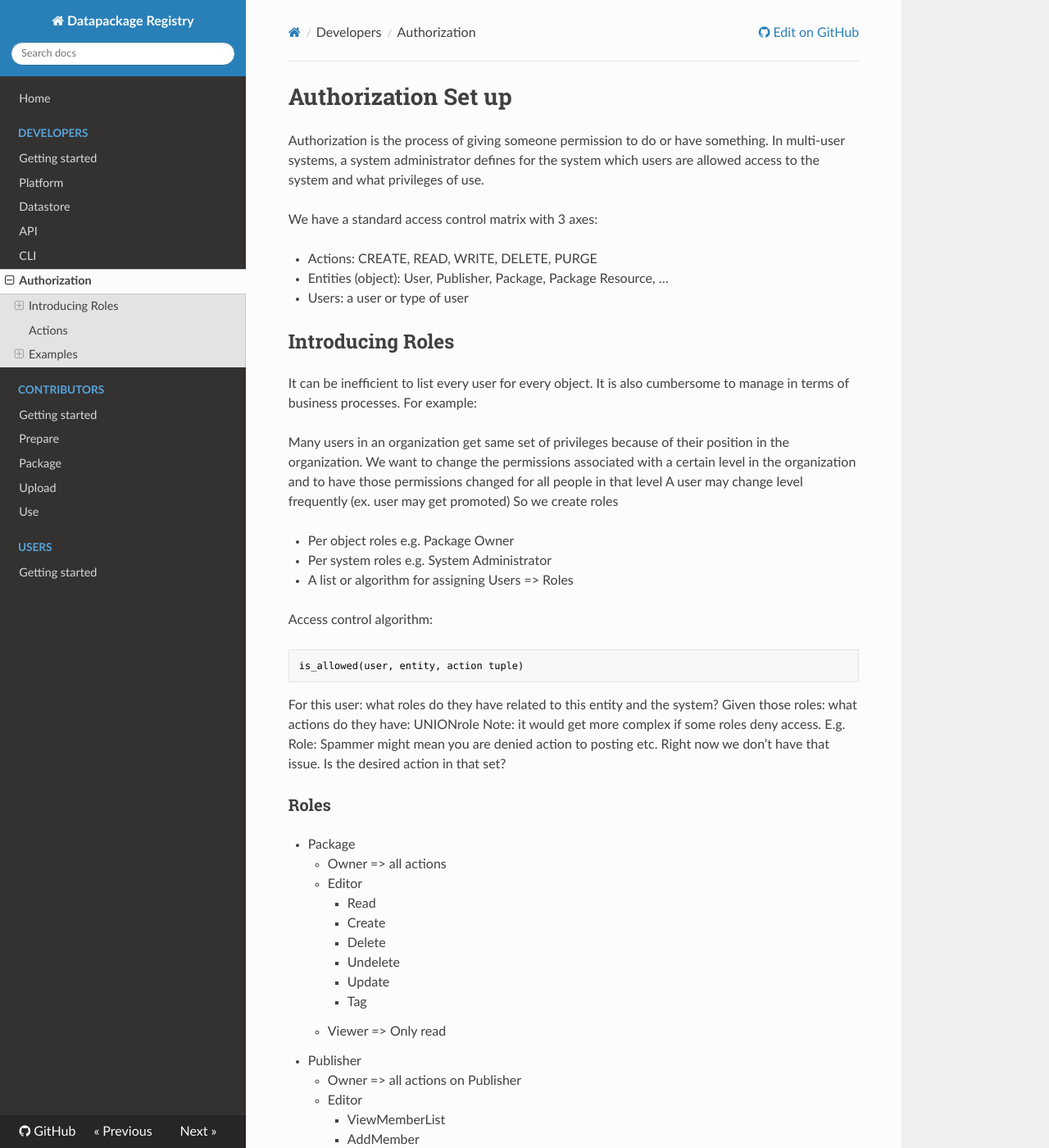
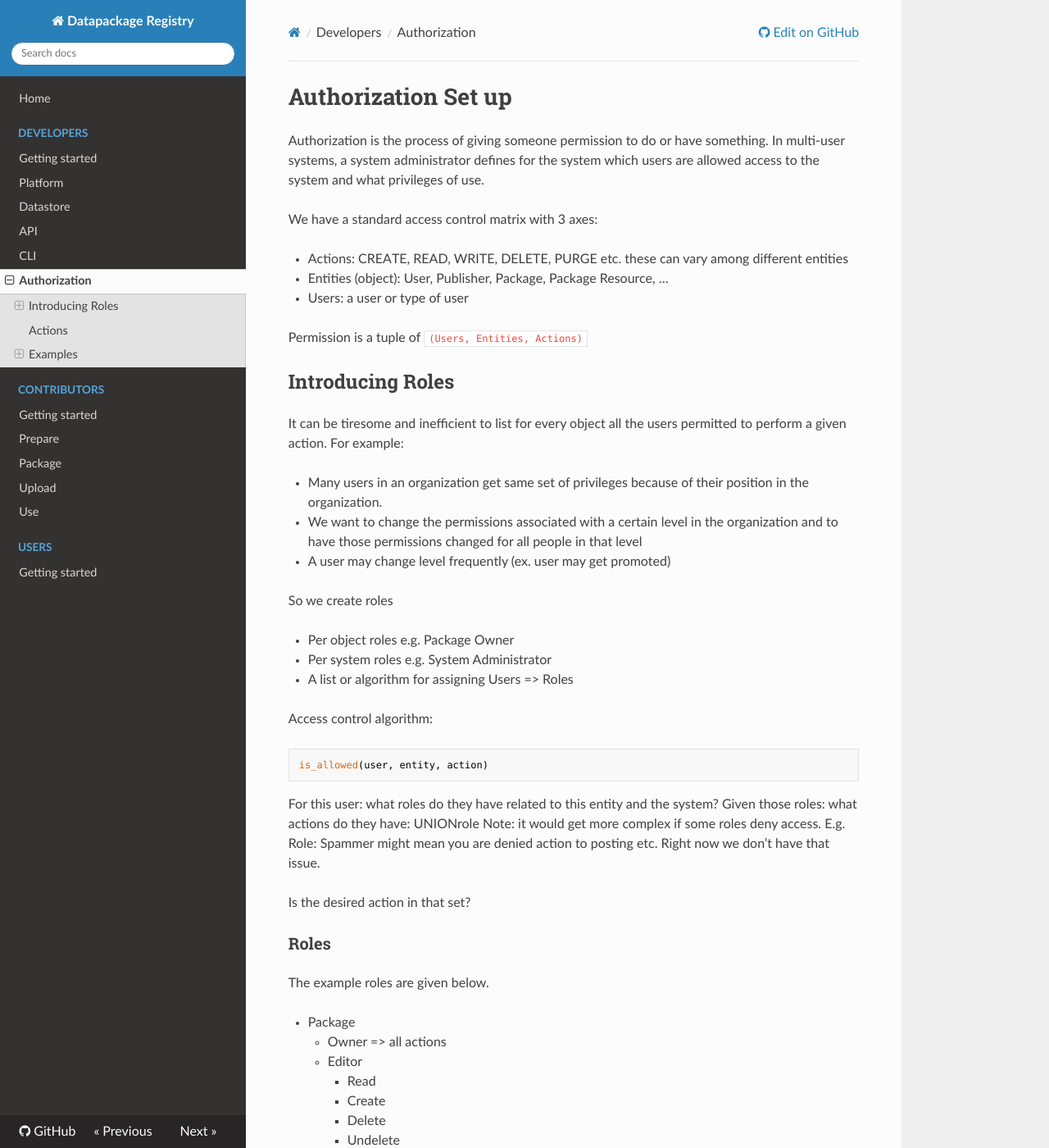
Before and after one commit to datopian/datahub-docs-tech, an MkDocs documentation site: the page built from docs/developers/authorization.md, in a window 1280 px wide and 1400 px high. Shown: the whole window at 82% size. Built offline with MkDocs 1.6.1, drawn with Linux system fonts in a browser that asks for light colours; nearby versions of some CDN libraries; old or Windows-style settings are respelled for this version of MkDocs; some of the changed text lies outside the part shown.

Commit message:
[doc] Minor fixes in Authorization setup

````diff
--- a/docs/developers/authorization.md
+++ b/docs/developers/authorization.md
@@ -1,20 +1,23 @@
 # Authorization Set up
 
-  Authorization is the process of giving someone permission to do or have something. In multi-user systems, a system administrator defines for the system which users are allowed access to the system and what privileges of use.
+Authorization is the process of giving someone permission to do or have something. In multi-user systems, a system administrator defines for the system which users are allowed access to the system and what privileges of use.
 
 We have a standard access control matrix with 3 axes:
 
-- Actions: CREATE, READ, WRITE, DELETE, PURGE
+- Actions: CREATE, READ, WRITE, DELETE, PURGE etc. these can vary among different entities
 - Entities (object): User, Publisher, Package, Package Resource, …
 - Users: a user or type of user
 
+Permission is a tuple of ```(Users, Entities, Actions)```
+
 ## Introducing Roles
 
-It can be inefficient to list every user for every object. It is also cumbersome to manage in terms of business processes. For example:
+It can be tiresome and inefficient to list for every object all the users permitted to perform a given action. For example:
 
-Many users in an organization get same set of privileges because of their position in the organization.
-We want to change the permissions associated with a certain level in the organization and to have those permissions changed for all people in that level
-A user may change level frequently (ex. user may get promoted)
+- Many users in an organization get same set of privileges because of their position in the organization.
+- We want to change the permissions associated with a certain level in the organization and to have those permissions changed for all people in that level
+- A user may change level frequently (ex. user may get promoted)
+
 So we create roles
 
 * Per object roles e.g. Package Owner
@@ -22,16 +25,19 @@ So we create roles
 * A list or algorithm for assigning Users => Roles
 
 Access control algorithm:
-```pytho
-is_allowed(user, entity, action tuple)
+```
+is_allowed(user, entity, action)
 ```
 
 For this user: what roles do they have related to this entity and the system?
 Given those roles: what actions do they have: UNIONrole
 Note: it would get more complex if some roles deny access. E.g. Role: Spammer might mean you are denied action to posting etc. Right now we don’t have that issue.
+
 Is the desired action in that set?
 
 ### Roles
+The example roles are given below.
+
 - Package
     - Owner  => all actions
     - Editor
@@ -57,6 +63,8 @@ Is the desired action in that set?
     - All => Package::Read on public packages
     - Sysadmin => all actions
 
+[This](https://github.com/frictionlessdata/dpr-api/blob/master/app/auth/authorization.py#L11) contains the current roles.
+
 ### Business roles
 
 - Publisher Owner
@@ -75,7 +83,8 @@ Is the desired action in that set?
 
 ## Actions
 
-> Note: not an exhaustive list
+> Note: not an exhaustive list. [This](https://github.com/frictionlessdata/dpr-api/blob/master/app/auth/authorization.py#L11) contains the current Actions.
+
 
 - Package:
     - Package::Read
````
